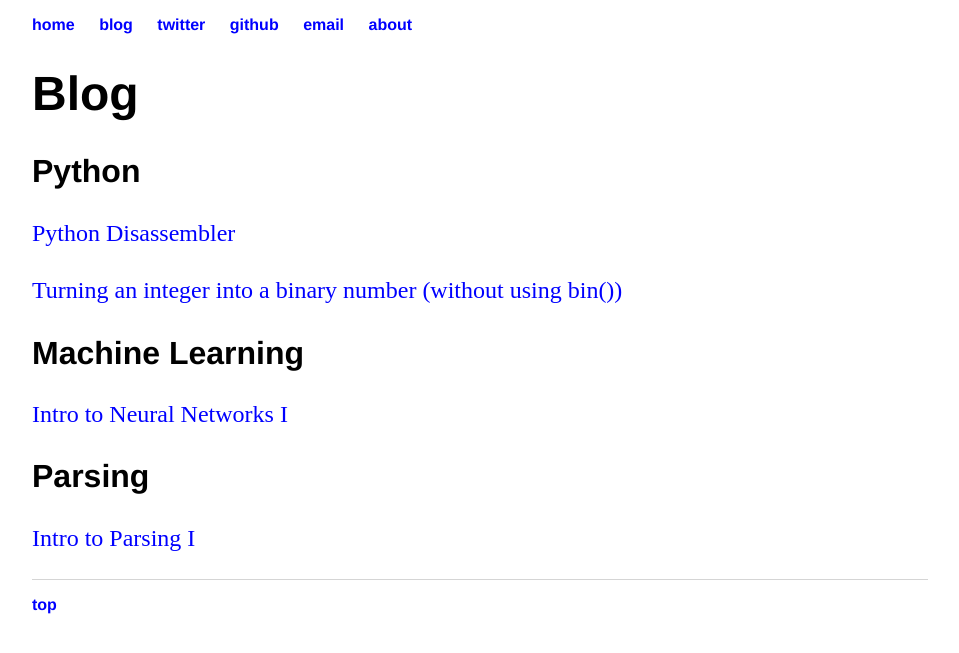
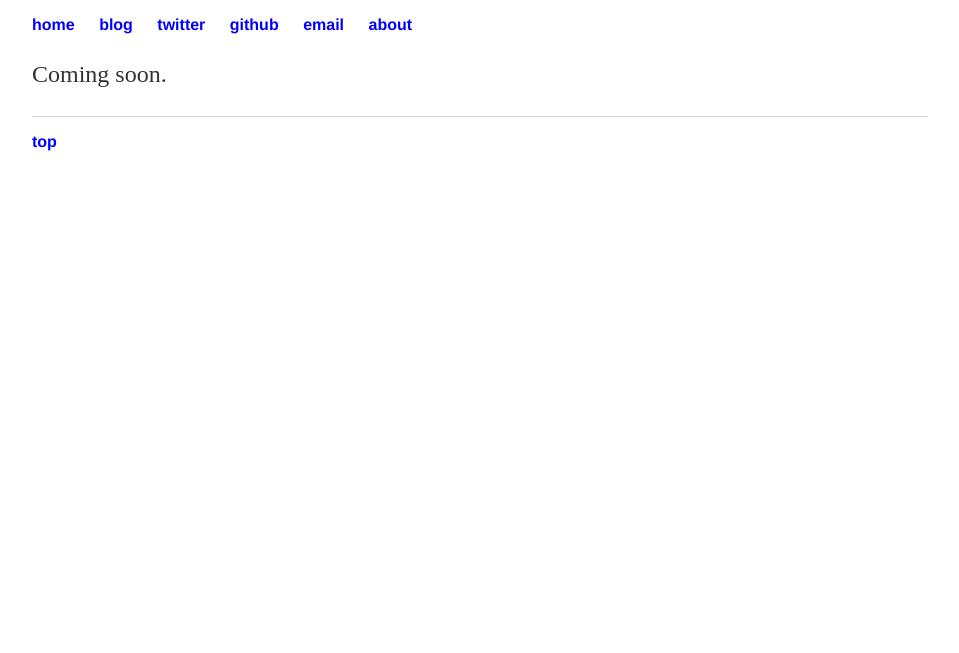
Before and after one commit to bentrevett/bentrevett.github.io, a Jekyll site: the page built from blog/index.html, in a window 1280 px wide. Shown: the top 653 px of the page, without its empty margins (160-1119 px from the left). Built offline with Jekyll 4.4.1, drawn with Linux system fonts in a browser that asks for light colours.

Commit message:
Update index.html

```diff
--- a/blog/index.html
+++ b/blog/index.html
@@ -2,11 +2,12 @@
 layout: default
 title: Ben Trevett | Blog
 ---
-	<h1>Blog</h1>
+	<!-- <h1>Blog</h1>
 	<h2>Python</h2>
 	<p><a href="/blog/python-disassembler">Python Disassembler</a></p>
 	<p><a href="/blog/python-integer-to-binary">Turning an integer into a binary number (without using bin())</a></p>
 	<h2>Machine Learning</h2>
 	<p><a href="/blog/intro-to-neural-networks-i">Intro to Neural Networks I</a></p>
 	<h2>Parsing</h2>
-	<p><a href="/blog/intro-to-parsing-i">Intro to Parsing I</a></p>
+	<p><a href="/blog/intro-to-parsing-i">Intro to Parsing I</a></p> -->
+	<p>Coming soon.</p>
```
